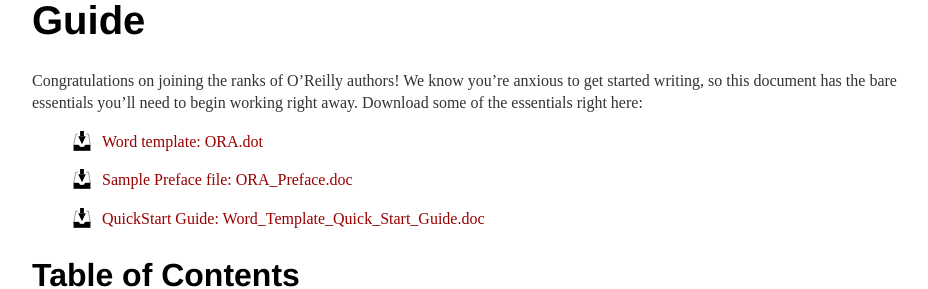
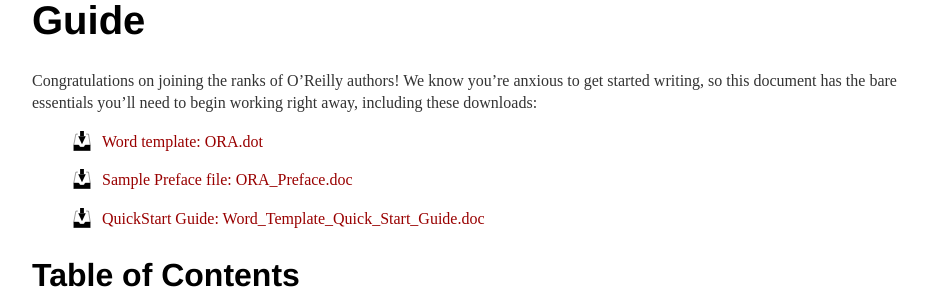
Before and after one commit to oreillymedia/production-resources, a Jekyll site: the page built from word/index.md, in a window 1280 px wide and 900 px high. Shown: the part 156-445 px from the top of the window, without its empty margins (160-1088 px from the left). Built offline with Jekyll 4.4.1, drawn with Linux system fonts in a browser that asks for light colours.

Commit message:
Update index.md
Updating text in first para

```diff
--- a/word/index.md
+++ b/word/index.md
@@ -4,7 +4,7 @@
 ---
 # O'Reilly Media Word Template Quickstart Guide
 
-Congratulations on joining the ranks of O'Reilly authors! We know you're anxious to get started writing, so this document has the bare essentials you'll need to begin working right away. Download some of the essentials right here:
+Congratulations on joining the ranks of O'Reilly authors! We know you're anxious to get started writing, so this document has the bare essentials you'll need to begin working right away, including these downloads:
 
 * [Word template: ORA.dot](ORA.dot)
 
```
